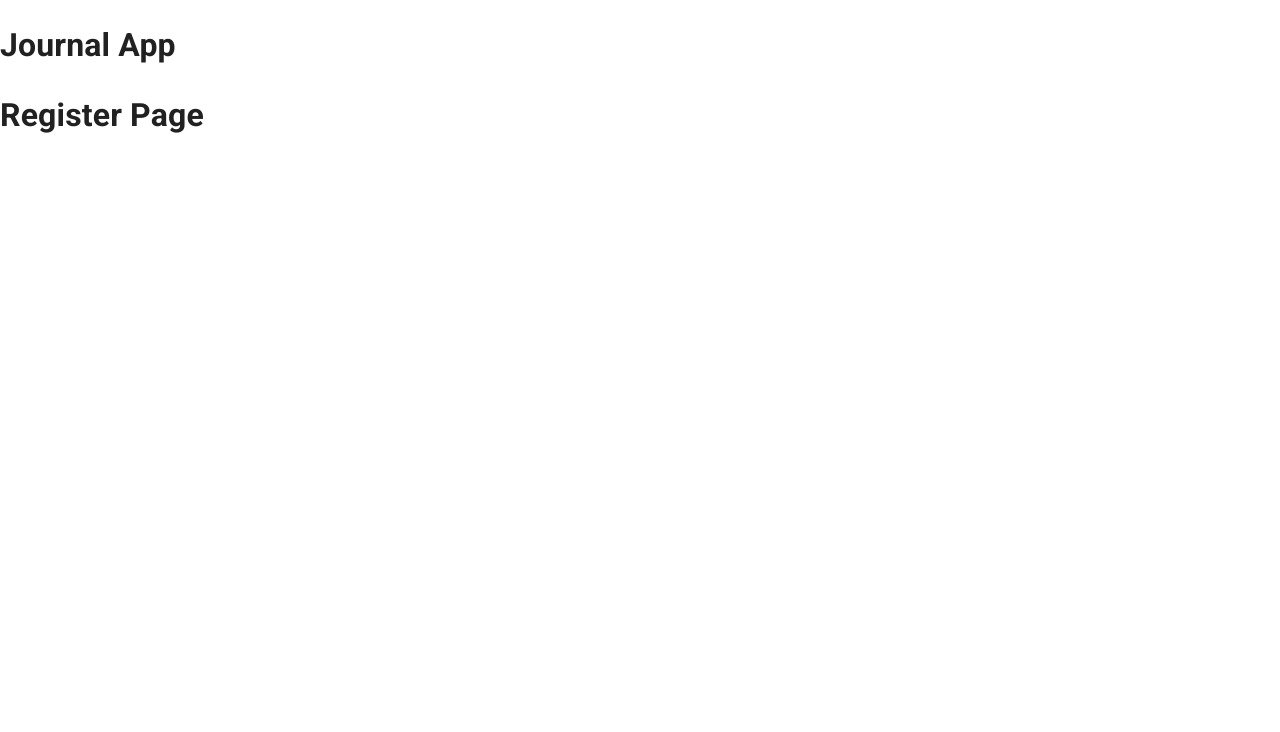
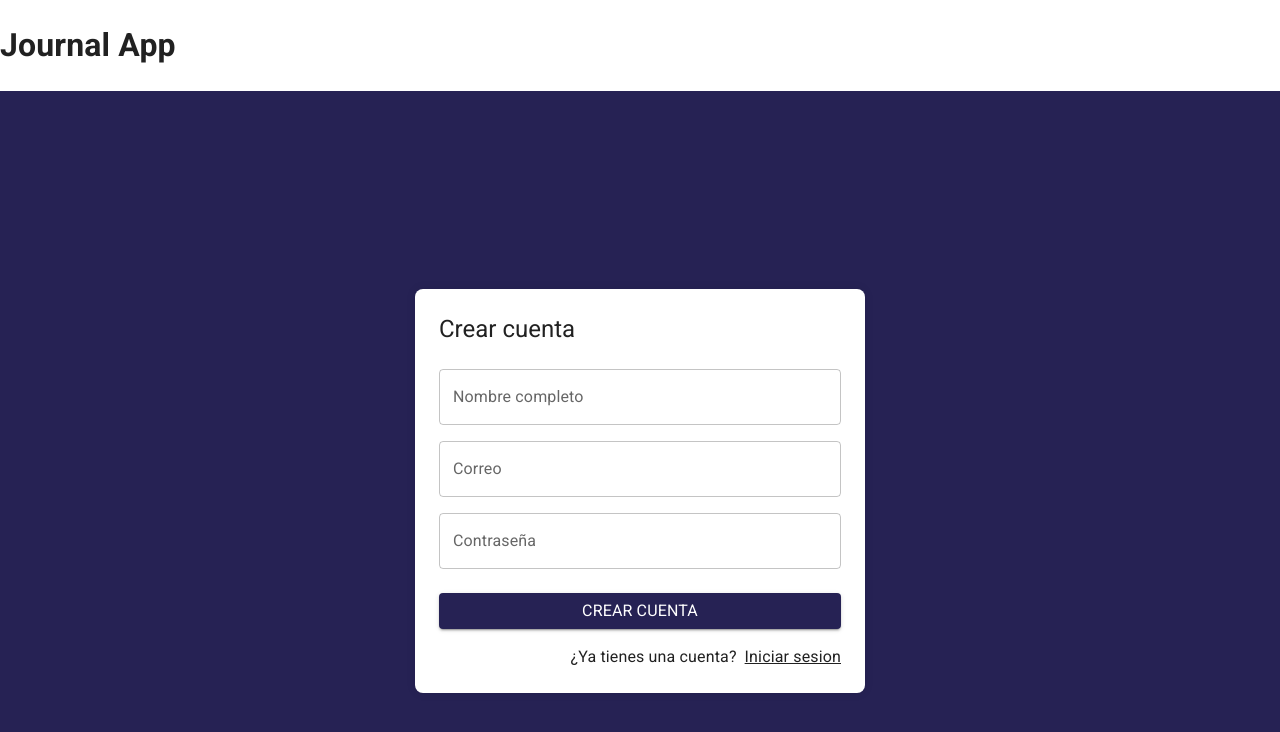
Before and after one commit to vrmedina/r_Journal_App, a React (Vite) app: page /auth/register in a window 1280 px wide. Shown: the top 732 px of the page. Built offline with nearby package versions, Linux system fonts and the light colour scheme.

Commit message:
add RegisterPage using layout

```diff
--- a/src/auth/pages/RegisterPage.jsx
+++ b/src/auth/pages/RegisterPage.jsx
@@ -1,7 +1,53 @@
+import { Link as RouterLink } from 'react-router-dom';
+import { Google } from '@mui/icons-material';
+import { Button, Grid, Link, TextField, Typography } from '@mui/material';
+import { AuthLayout } from '../layout/AuthLayout';
+
 export const RegisterPage = () => {
   return (
-    <>
-      <h1>Register Page</h1>
-    </>
+    <AuthLayout title='Crear cuenta'>
+      <form>
+        <Grid container>
+          <Grid item xs={12} sx={{ mt: 2 }}>
+            <TextField
+              label='Nombre completo'
+              type='text'
+              placeholder='Escribe tu nombre'
+              fullWidth
+            />
+          </Grid>
+          <Grid item xs={12} sx={{ mt: 2 }}>
+            <TextField
+              label='Correo'
+              type='email'
+              placeholder='correo@google.com'
+              fullWidth
+            />
+          </Grid>
+          <Grid item xs={12} sx={{ mt: 2 }}>
+            <TextField
+              label='Contraseña'
+              type='password'
+              placeholder='Contraseña'
+              fullWidth
+            />
+          </Grid>
+          <Grid container spacing={2} sx={{ mt: 1, mb: 2 }}>
+            <Grid item xs={12}>
+              <Button variant='contained' fullWidth>
+                <Typography>Crear cuenta</Typography>
+              </Button>
+            </Grid>
+          </Grid>
+
+          <Grid container direction={'row'} justifyContent={'end'}>
+            <Typography sx={{mr: 1}}>¿Ya tienes una cuenta?</Typography>
+            <Link component={RouterLink} color='inherit' to='/auth/login'>
+              <Typography>Iniciar sesion</Typography>
+            </Link>
+          </Grid>
+        </Grid>
+      </form>
+    </AuthLayout>
   );
 };
```
